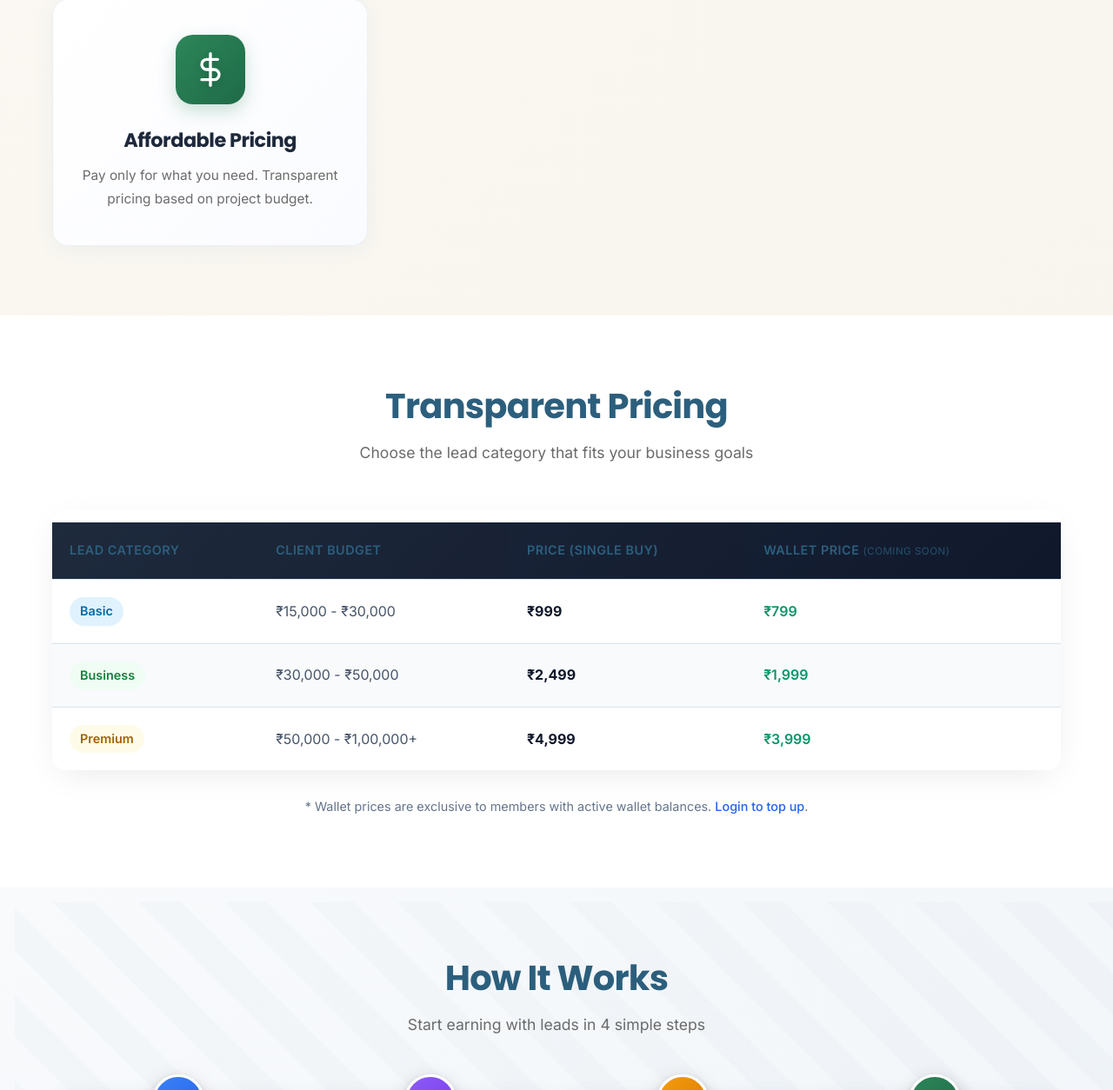
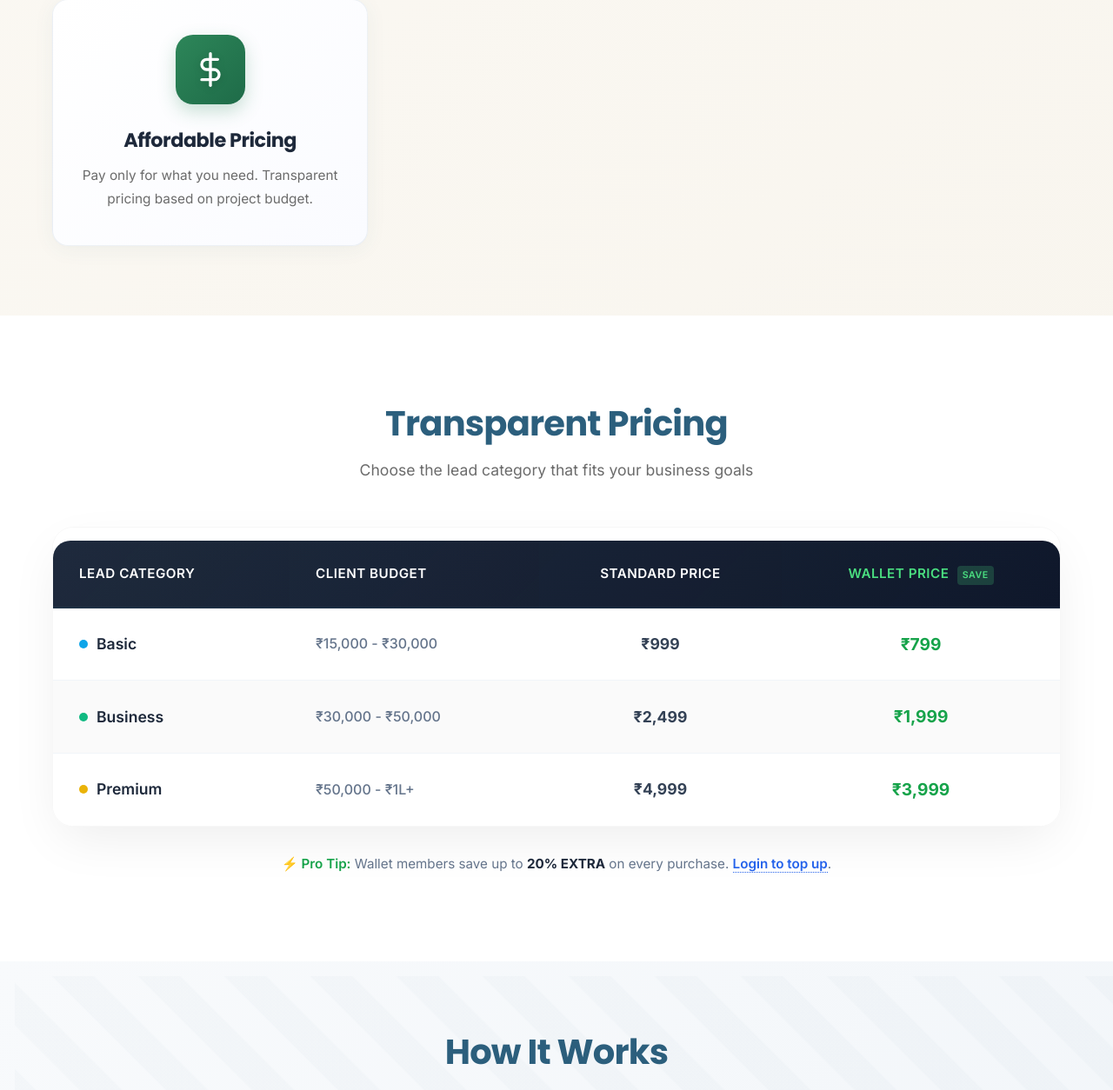
Before and after one commit to rohitk2004/Leads-sale, a PHP site: page / in a window 1280 px wide. Shown: the part 2225-3479 px from the top of the page at 87% size. Run offline with PHP 8.4, Linux system fonts and the light colour scheme; data that the repository does not hold is empty.

Commit message:
Refine pricing table UI and remove Coming Soon tag

```diff
--- a/index.php
+++ b/index.php
@@ -202,57 +202,97 @@ $cart_count = count(get_cart_items($pdo));
     </section>
 
     <!-- Pricing Section -->
-    <section class="pricing-section" style="padding: 80px 0; background: #fff;">
+    <!-- Pricing Section -->
+    <section class="pricing-section" style="padding: 100px 0; background: #fff;">
         <div class="container">
             <h2 class="section-title">Transparent Pricing</h2>
             <p class="section-subtitle">Choose the lead category that fits your business goals</p>
 
             <div class="pricing-table-wrapper"
-                style="overflow-x: auto; margin-top: 40px; box-shadow: 0 10px 40px -10px rgba(0,0,0,0.1); border-radius: 16px;">
-                <table style="width: 100%; border-collapse: collapse; min-width: 600px; background: white;">
-                    <thead style="background: linear-gradient(135deg, #1e293b 0%, #0f172a 100%); color: white;">
-                        <tr>
-                            <th style="padding: 20px; text-align: left; font-weight: 600;">Lead Category</th>
-                            <th style="padding: 20px; text-align: left; font-weight: 600;">Client Budget</th>
-                            <th style="padding: 20px; text-align: left; font-weight: 600;">Price (Single Buy)</th>
-                            <th style="padding: 20px; text-align: left; font-weight: 600;">Wallet Price <span
-                                    style="font-size: 0.8em; opacity: 0.8; font-weight: 400;">(Coming Soon)</span></th>
+                style="overflow-x: auto; margin-top: 50px; box-shadow: 0 20px 60px -10px rgba(0,0,0,0.08); border-radius: 24px; border: 1px solid rgba(0,0,0,0.03);">
+                <table
+                    style="width: 100%; border-collapse: separate; border-spacing: 0; min-width: 700px; background: white;">
+                    <thead>
+                        <tr style="background: linear-gradient(135deg, #1e293b 0%, #0f172a 100%);">
+                            <th
+                                style="padding: 25px 30px; text-align: left; font-weight: 600; color: white; border-top-left-radius: 20px; font-size: 0.95rem; letter-spacing: 0.5px; text-transform: uppercase;">
+                                Lead Category</th>
+                            <th
+                                style="padding: 25px 30px; text-align: left; font-weight: 600; color: white; font-size: 0.95rem; letter-spacing: 0.5px; text-transform: uppercase;">
+                                Client Budget</th>
+                            <th
+                                style="padding: 25px 30px; text-align: center; font-weight: 600; color: white; font-size: 0.95rem; letter-spacing: 0.5px; text-transform: uppercase;">
+                                Standard Price</th>
+                            <th
+                                style="padding: 25px 30px; text-align: center; font-weight: 600; color: #4ade80; border-top-right-radius: 20px; font-size: 0.95rem; letter-spacing: 0.5px; text-transform: uppercase;">
+                                Wallet Price <span
+                                    style="display:inline-block; font-size:0.7em; background:rgba(74, 222, 128, 0.2); padding: 2px 6px; border-radius:4px; margin-left: 5px;">SAVE</span>
+                            </th>
                         </tr>
                     </thead>
                     <tbody>
-                        <tr style="border-bottom: 1px solid #e2e8f0;">
-                            <td style="padding: 20px; font-weight: 600; color: #1e293b;">
-                                <span
-                                    style="display: inline-block; padding: 4px 12px; border-radius: 20px; background: #e0f2fe; color: #0369a1; font-size: 0.9rem;">Basic</span>
+                        <tr style="transition: background 0.2s;">
+                            <td
+                                style="padding: 25px 30px; font-weight: 600; color: #1e293b; border-bottom: 1px solid #f1f5f9;">
+                                <div style="display: flex; align-items: center; gap: 10px;">
+                                    <span
+                                        style="width: 10px; height: 10px; background: #0ea5e9; border-radius: 50%;"></span>
+                                    <span style="font-size: 1.1rem;">Basic</span>
+                                </div>
                             </td>
-                            <td style="padding: 20px; color: #475569;">₹15,000 - ₹30,000</td>
-                            <td style="padding: 20px; font-weight: 700; color: #0f172a;">₹999</td>
-                            <td style="padding: 20px; color: #059669; font-weight: 600;">₹799</td>
+                            <td
+                                style="padding: 25px 30px; color: #64748b; font-weight: 500; border-bottom: 1px solid #f1f5f9;">
+                                ₹15,000 - ₹30,000</td>
+                            <td
+                                style="padding: 25px 30px; text-align: center; font-weight: 700; color: #334155; font-size: 1.1rem; border-bottom: 1px solid #f1f5f9;">
+                                ₹999</td>
+                            <td
+                                style="padding: 25px 30px; text-align: center; color: #16a34a; font-weight: 700; font-size: 1.2rem; border-bottom: 1px solid #f1f5f9;">
+                                ₹799</td>
                         </tr>
-                        <tr style="border-bottom: 1px solid #e2e8f0; background: #f8fafc;">
-                            <td style="padding: 20px; font-weight: 600; color: #1e293b;">
-                                <span
-                                    style="display: inline-block; padding: 4px 12px; border-radius: 20px; background: #f0fdf4; color: #15803d; font-size: 0.9rem;">Business</span>
+                        <tr style="background: #fafafa; transition: background 0.2s;">
+                            <td
+                                style="padding: 25px 30px; font-weight: 600; color: #1e293b; border-bottom: 1px solid #f1f5f9;">
+                                <div style="display: flex; align-items: center; gap: 10px;">
+                                    <span
+                                        style="width: 10px; height: 10px; background: #10b981; border-radius: 50%;"></span>
+                                    <span style="font-size: 1.1rem;">Business</span>
+                                </div>
                             </td>
-                            <td style="padding: 20px; color: #475569;">₹30,000 - ₹50,000</td>
-                            <td style="padding: 20px; font-weight: 700; color: #0f172a;">₹2,499</td>
-                            <td style="padding: 20px; color: #059669; font-weight: 600;">₹1,999</td>
+                            <td
+                                style="padding: 25px 30px; color: #64748b; font-weight: 500; border-bottom: 1px solid #f1f5f9;">
+                                ₹30,000 - ₹50,000</td>
+                            <td
+                                style="padding: 25px 30px; text-align: center; font-weight: 700; color: #334155; font-size: 1.1rem; border-bottom: 1px solid #f1f5f9;">
+                                ₹2,499</td>
+                            <td
+                                style="padding: 25px 30px; text-align: center; color: #16a34a; font-weight: 700; font-size: 1.2rem; border-bottom: 1px solid #f1f5f9;">
+                                ₹1,999</td>
                         </tr>
-                        <tr>
-                            <td style="padding: 20px; font-weight: 600; color: #1e293b;">
-                                <span
-                                    style="display: inline-block; padding: 4px 12px; border-radius: 20px; background: #fefce8; color: #a16207; font-size: 0.9rem;">Premium</span>
+                        <tr style="transition: background 0.2s;">
+                            <td style="padding: 25px 30px; font-weight: 600; color: #1e293b;">
+                                <div style="display: flex; align-items: center; gap: 10px;">
+                                    <span
+                                        style="width: 10px; height: 10px; background: #eab308; border-radius: 50%;"></span>
+                                    <span style="font-size: 1.1rem;">Premium</span>
+                                </div>
                             </td>
-                            <td style="padding: 20px; color: #475569;">₹50,000 - ₹1,00,000+</td>
-                            <td style="padding: 20px; font-weight: 700; color: #0f172a;">₹4,999</td>
-                            <td style="padding: 20px; color: #059669; font-weight: 600;">₹3,999</td>
+                            <td style="padding: 25px 30px; color: #64748b; font-weight: 500;">₹50,000 - ₹1L+</td>
+                            <td
+                                style="padding: 25px 30px; text-align: center; font-weight: 700; color: #334155; font-size: 1.1rem;">
+                                ₹4,999</td>
+                            <td
+                                style="padding: 25px 30px; text-align: center; color: #16a34a; font-weight: 700; font-size: 1.2rem;">
+                                ₹3,999</td>
                         </tr>
                     </tbody>
                 </table>
             </div>
-            <p style="text-align: center; margin-top: 30px; font-size: 0.9rem; color: #64748b;">
-                * Wallet prices are exclusive to members with active wallet balances. <a href="login.php"
-                    style="color: #2563eb; font-weight: 500;">Login to top up</a>.
+            <p style="text-align: center; margin-top: 30px; font-size: 0.95rem; color: #64748b;">
+                <span style="color: #16a34a; font-weight: 600;">⚡ Pro Tip:</span> Wallet members save up to <span
+                    style="font-weight: 700; color: #1e293b;">20% EXTRA</span> on every purchase. <a href="login.php"
+                    style="color: #2563eb; font-weight: 600; text-decoration: none; border-bottom: 1px dotted #2563eb;">Login
+                    to top up</a>.
             </p>
         </div>
     </section>
```
